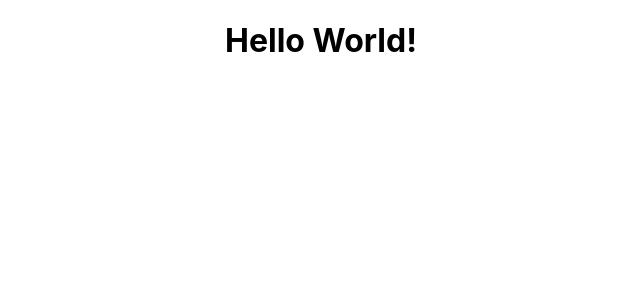
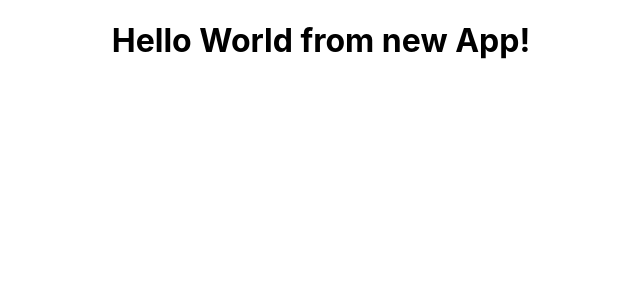
Before and after one commit to hashcode-dev/awesome-react, a React (Create React App) app: page / in a window 1280 px wide. Shown: the top 300 px of the page, without its empty margins (319-959 px from the left). Built offline with nearby package versions, Linux system fonts and the light colour scheme.

Commit message:
[XXX-0000]: Creating new Component

```diff
--- /dev/null
+++ b/src/components/NewApp.js
@@ -0,0 +1,11 @@
+import '../App.css';
+
+function NewApp() {
+    return (
+        <div className="App">
+            <h1>Hello World from new App!</h1>
+        </div>
+    );
+}
+
+export default NewApp;
--- a/src/index.js
+++ b/src/index.js
@@ -1,13 +1,13 @@
 import React from 'react';
 import ReactDOM from 'react-dom/client';
 import './index.css';
-import App from './App';
 import reportWebVitals from './reportWebVitals';
+import NewApp from './components/NewApp';
 
 const root = ReactDOM.createRoot(document.getElementById('root'));
 root.render(
   <React.StrictMode>
-    <App />
+    <NewApp />
   </React.StrictMode>
 );
 
```
